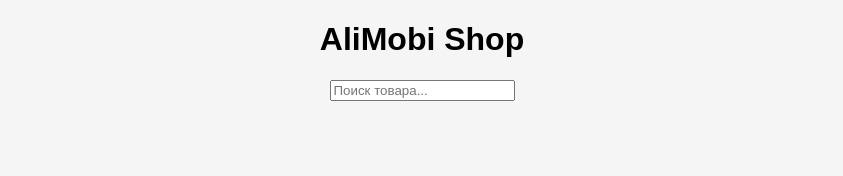
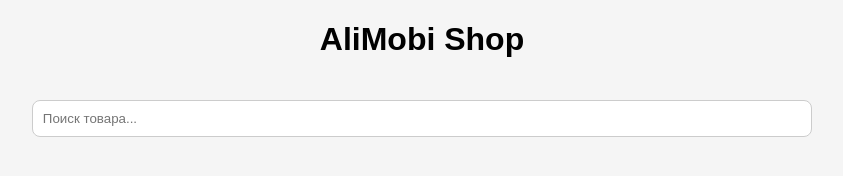
Before and after one commit to LUXCARGO/ALIMOBISHOP, a plain HTML site: page index.html in a window 1280 px wide. Shown: the whole page, without its empty margins (218-1061 px from the left). Drawn offline with Linux system fonts and the light colour scheme; no server answers.

Commit message:
Add styles for search input field

```diff
--- a/style.css
+++ b/style.css
@@ -3,7 +3,13 @@ body {
     background: #f5f5f5;
     text-align: center;
 }
-
+#search {
+    width: 60%;
+    padding: 10px;
+    margin: 20px;
+    border-radius: 8px;
+    border: 1px solid #ccc;
+}
 .grid {
     display: grid;
     grid-template-columns: repeat(auto-fit, minmax(250px, 1fr));
```
